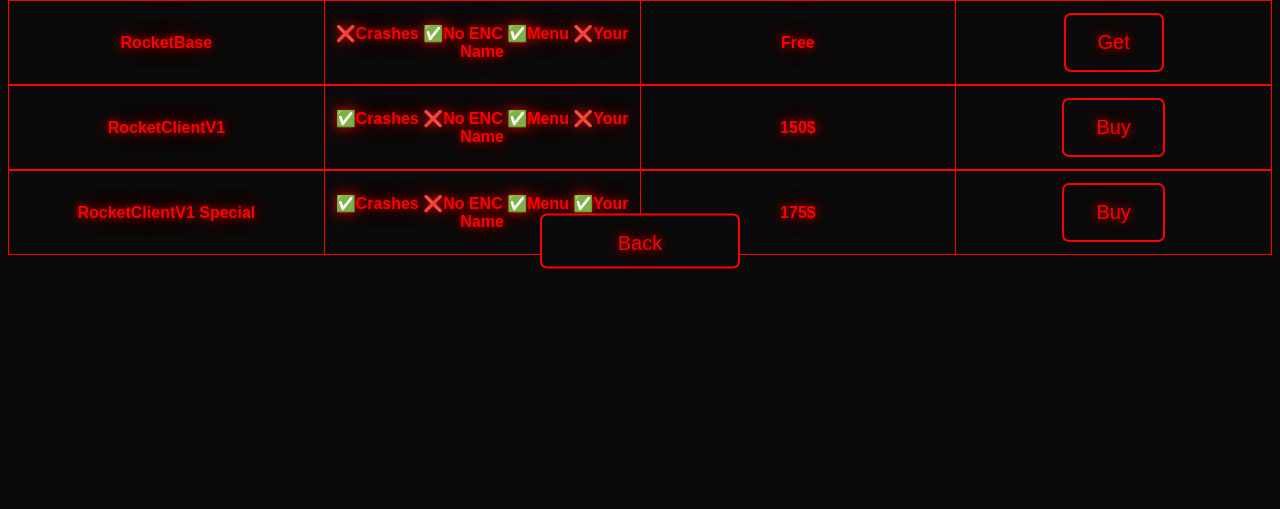
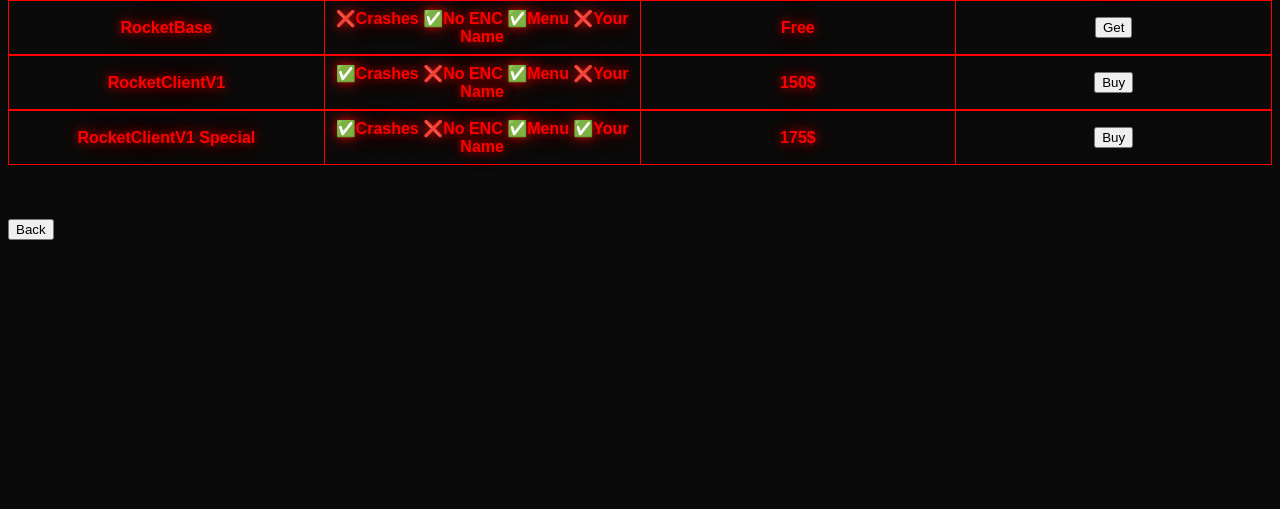
Before and after one commit to RealXeuka/RocketClient, a PHP site: page /prices.html in a window 1280 px wide. Shown: the part 239-748 px from the top of the page. Run offline with PHP 8.4, Linux system fonts and the light colour scheme; lists and menus that the app fills with data are empty.

Commit message:
Add files via upload

```diff
--- a/styles.css
+++ b/styles.css
@@ -29,70 +29,7 @@ body {
   -ms-transform: translate(-50%, -50%);
   transform: translate(-50%, -50%);
 }
-/*Button3*/
-.button3 {
-  border: none;
-  color: white;
-  padding: 16px 32px;
-  text-align: center;
-  text-decoration: none;
-  display: inline-block;
-  font-size: 20px;
-  margin: 4px 2px;
-  transition-duration: 0.4s;
-  cursor: pointer;
-  text-shadow: 0 0 9px rgba(255, 6, 0, 0.7), 0 0 20px rgba(255, 0, 0, 0.5);
-  font-family: Arial, Helvetica, sans-serif;
-}
-.button3 {
-  border-radius: 7px;
-  background-color: #0a0a0a;
-  color: #ff0000;
-  border: 2px solid #ff0000;
-  text-shadow: 0 0 9px rgba(255, 6, 0, 0.7), 0 0 20px rgba(255, 0, 0, 0.5);
-  font-family: Arial, Helvetica, sans-serif;
-}
-.button3:hover {
-  background-color: #660000;
-  color: #0a0a0a;
-  text-shadow: 0 0 9px rgba(255, 6, 0, 0.7), 0 0 20px rgba(255, 0, 0, 0.5);
-}
-/*Button4*/
-.button4 {
-  height: 55px;
-  width: 200px;
-  border: none;
-  color: white;
-  padding: 16px 32px;
-  text-align: center;
-  text-decoration: none;
-  display: inline-block;
-  font-size: 20px;
-  transition-duration: 0.4s;
-  cursor: pointer;
-  font-family: Arial, Helvetica, sans-serif;
-  text-shadow: 0 0 9px rgba(255, 6, 0, 0.7), 0 0 20px rgba(255, 0, 0, 0.5);
-  margin: 0;
-  position: absolute;
-  top: 60%;
-  left: 50%;
-  -ms-transform: translate(-50%, -50%);
-  transform: translate(-50%, -50%);
-}
-.button4 {
-  border-radius: 7px;
-  background-color: #0a0a0a;
-  color: #ff0000;
-  border: 2px solid #ff0000;
-  font-family: Arial, Helvetica, sans-serif;
-  text-shadow: 0 0 9px rgba(255, 6, 0, 0.7), 0 0 20px rgba(255, 0, 0, 0.5);
-}
-.button4:hover {
-  background-color: #660000;
-  color: #0a0a0a;
-  font-family: Arial, Helvetica, sans-serif;
-  text-shadow: 0 0 9px rgba(255, 6, 0, 0.7), 0 0 20px rgba(255, 0, 0, 0.5);
-}
+
 /*Text1*/
 .text1 {
   height: 100px;
```
